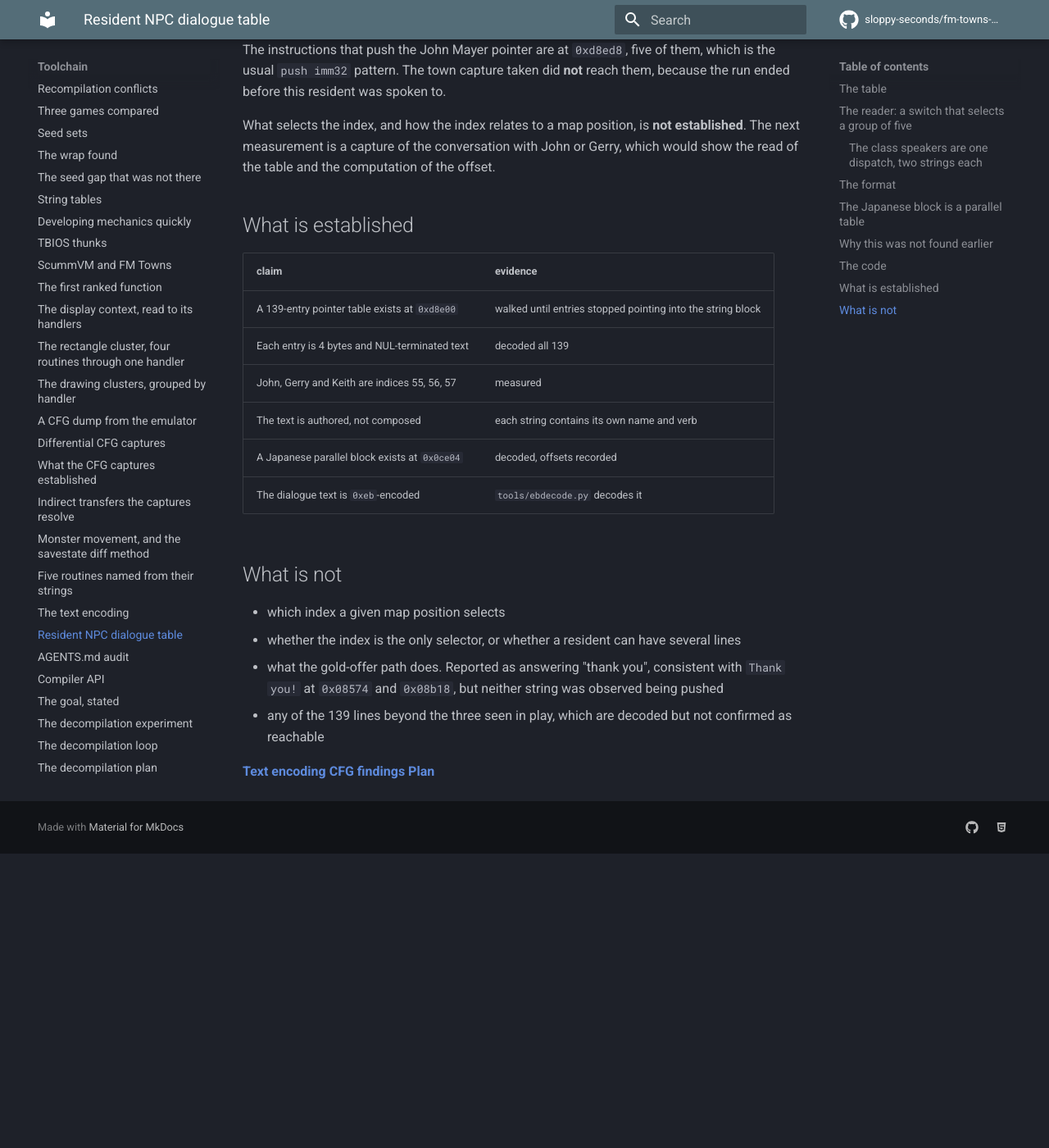
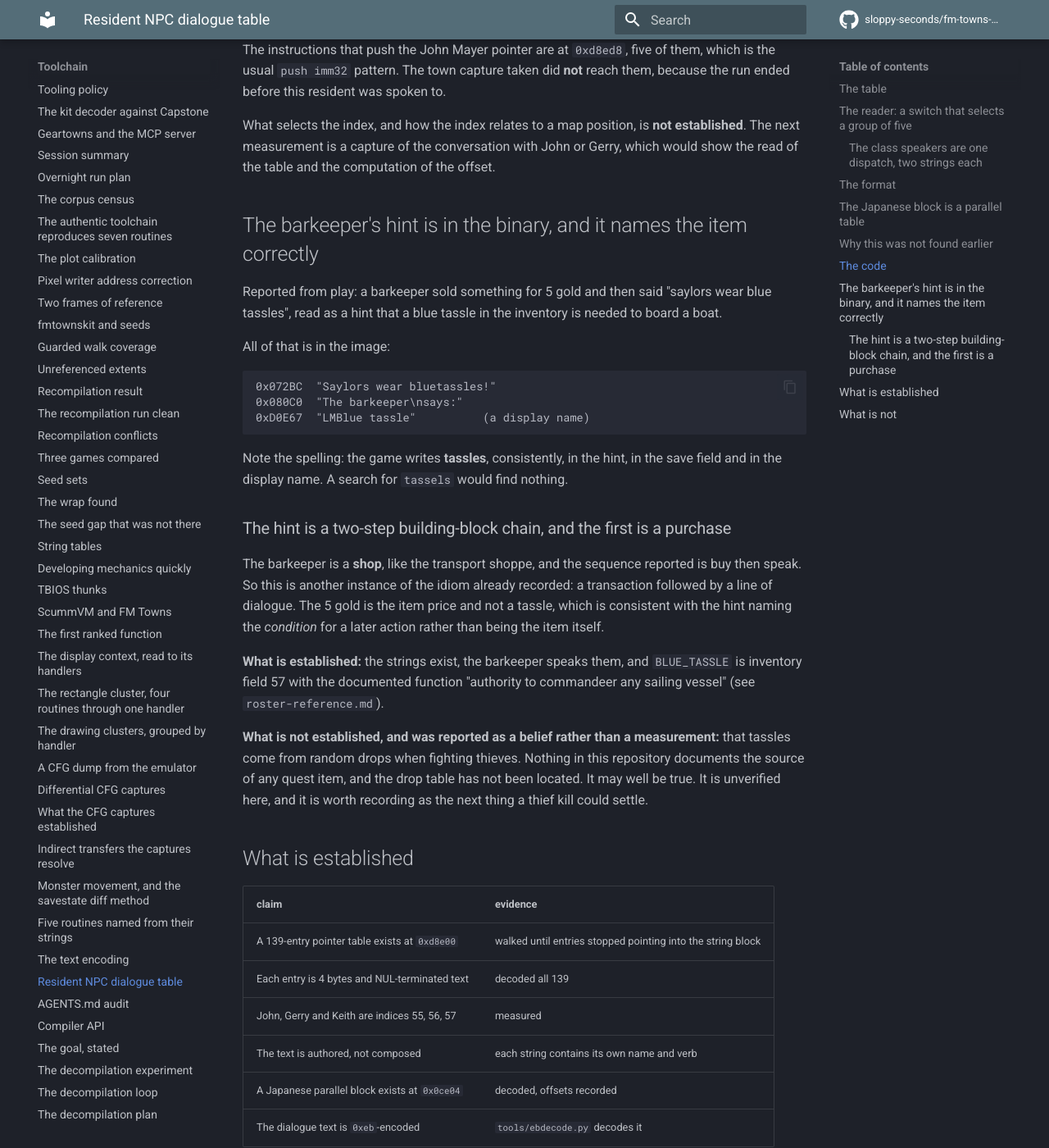
Before and after one commit to sloppy-seconds/fm-towns-ultima, an MkDocs documentation site: the page built from docs/resident-dialogue.md, in a window 1280 px wide and 1400 px high, scrolled down 3936 px. Shown: the whole window at 82% size. Built offline with MkDocs 1.6.1 and Material for MkDocs 9.7.7, drawn with Linux system fonts in a browser that asks for light colours; comment, search, counter and statistics services are not loaded; before the commit the page ends 4977 px from its top, so only the background shows below that.

Commit message:
The barkeeper hint is real, spelled tassles, and the drop source is unverified
A barkeeper sold something for 5 gold then said "saylors wear blue tassles". All of
that is in the image:

  0x072BC  "Saylors wear bluetassles!"
  0x080C0  "The barkeeper\nsays:"
  0xD0E67  "LMBlue tassle"        display name

The game writes TASSLES consistently, in the hint, in the save field and in the
display name. A search for "tassels" would find nothing, which is worth recording
because it is exactly the kind of spelling that makes a byte search fail.

BLUE_TASSLE is inventory field 57, and roster-reference.md already documents its
function: authority to commandeer any sailing vessel. So the item and its use were
known; what the play added is the hint string and that the barkeeper is the source
of it.

The barkeeper is a shop like the transport shoppe, buy then speak, so this is the
same transaction-then-dialogue idiom. The 5 gold is the item price, and the hint
names the condition for a later action rather than being the tassle itself.

Recorded as UNVERIFIED: that tassles come from random drops when fighting thieves.
That was offered as a belief, not a measurement. Nothing in this repository
documents the source of any quest item and the drop table has not been located. It
may well be true, and it is the next thing a thief kill could settle.

````diff
--- a/docs/resident-dialogue.md
+++ b/docs/resident-dialogue.md
@@ -145,6 +145,38 @@ What selects the index, and how the index relates to a map position, is **not es
 measurement is a capture of the conversation with John or Gerry, which would show the read of the table
 and the computation of the offset.
 
+## The barkeeper's hint is in the binary, and it names the item correctly
+
+Reported from play: a barkeeper sold something for 5 gold and then said "saylors wear blue tassles",
+read as a hint that a blue tassle in the inventory is needed to board a boat.
+
+All of that is in the image:
+
+```
+0x072BC  "Saylors wear bluetassles!"
+0x080C0  "The barkeeper\nsays:"
+0xD0E67  "LMBlue tassle"          (a display name)
+```
+
+Note the spelling: the game writes **tassles**, consistently, in the hint, in the save field and in the
+display name. A search for `tassels` would find nothing.
+
+### The hint is a two-step building-block chain, and the first is a purchase
+
+The barkeeper is a **shop**, like the transport shoppe, and the sequence reported is buy then speak. So
+this is another instance of the idiom already recorded: a transaction followed by a line of dialogue.
+The 5 gold is the item price and not a tassle, which is consistent with the hint naming the *condition*
+for a later action rather than being the item itself.
+
+**What is established:** the strings exist, the barkeeper speaks them, and `BLUE_TASSLE` is inventory
+field 57 with the documented function "authority to commandeer any sailing vessel" (see
+`roster-reference.md`).
+
+**What is not established, and was reported as a belief rather than a measurement:** that tassles come
+from random drops when fighting thieves. Nothing in this repository documents the source of any quest
+item, and the drop table has not been located. It may well be true. It is unverified here, and it is
+worth recording as the next thing a thief kill could settle.
+
 ## What is established
 
 | claim | evidence |
````
